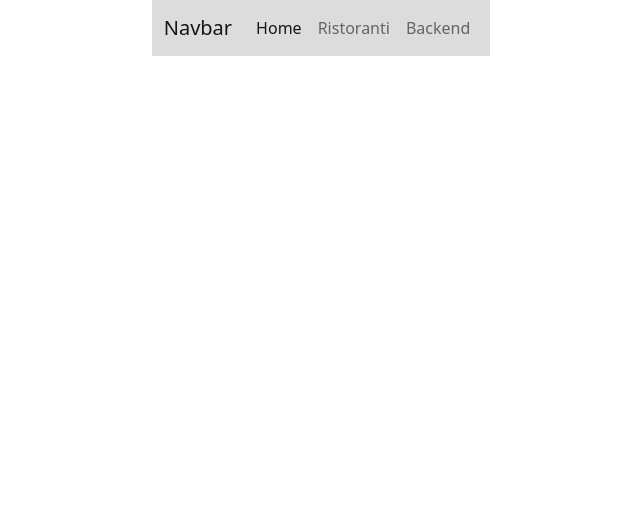
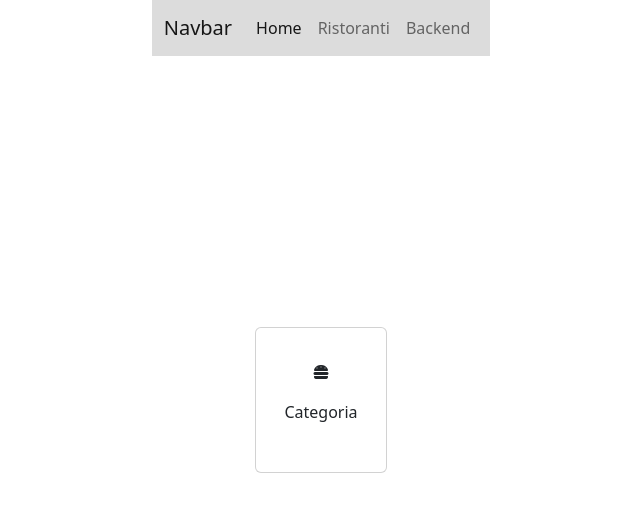
Before and after one commit to RixTerreny/deliverboo-frontend, a Vue app: page / in a window 1280 px wide. Shown: the top 512 px of the page, without its empty margins (319-959 px from the left). Built offline with nearby package versions, Linux system fonts and the light colour scheme.

Commit message:
Creazione Home

```diff
--- a/src/App.vue
+++ b/src/App.vue
@@ -1,13 +1,13 @@
 <script>
 import "bootstrap/dist/css/bootstrap.min.css";
-import TheHeader from "./components/TheHeader.vue";
+import Home from "./components/Home.vue";
 import axios from "axios";
 import {store} from './store';
 import { DOMDirectiveTransforms } from "@vue/compiler-dom";
 import { useAttrs } from "vue";
 
 export default {
-  components: { TheHeader },
+  components: { Home },
   data() {
     return {
     };
@@ -17,7 +17,7 @@ export default {
 </script>
 
 <template>
-  <TheHeader></TheHeader>
+  <Home></Home>
 
 
   <RouterView ></RouterView>
--- /dev/null
+++ b/src/components/Home.vue
@@ -0,0 +1,43 @@
+<script>
+import "bootstrap/dist/css/bootstrap.min.css";
+import { store } from "../store.js";
+import TheHeader from "./TheHeader.vue";
+export default {
+    components: { TheHeader },
+    data() {
+        return {
+            store,
+        };
+    },
+    methods: {
+
+    },
+    mounted() {
+
+    },
+};
+</script>
+
+<template>
+    <TheHeader></TheHeader>
+    <div class="container">
+        <div class="row">
+            <div class="card col">
+                <div class="text-center">
+                    <i class="fa-solid fa-burger icon"></i>
+                </div>
+                <div class="card-body">
+                    <p class="card-text">Categoria</p>
+                </div>
+            </div>
+
+        </div>
+
+    </div>
+</template>
+
+<style>
+.icon{
+    width: 20px;
+}
+</style>
--- a/src/components/TheHeader.vue
+++ b/src/components/TheHeader.vue
@@ -73,6 +73,8 @@ export default {
           </nav>
         </div>
     </div>
+
+
 </template>
 
 <style scoped>
```
